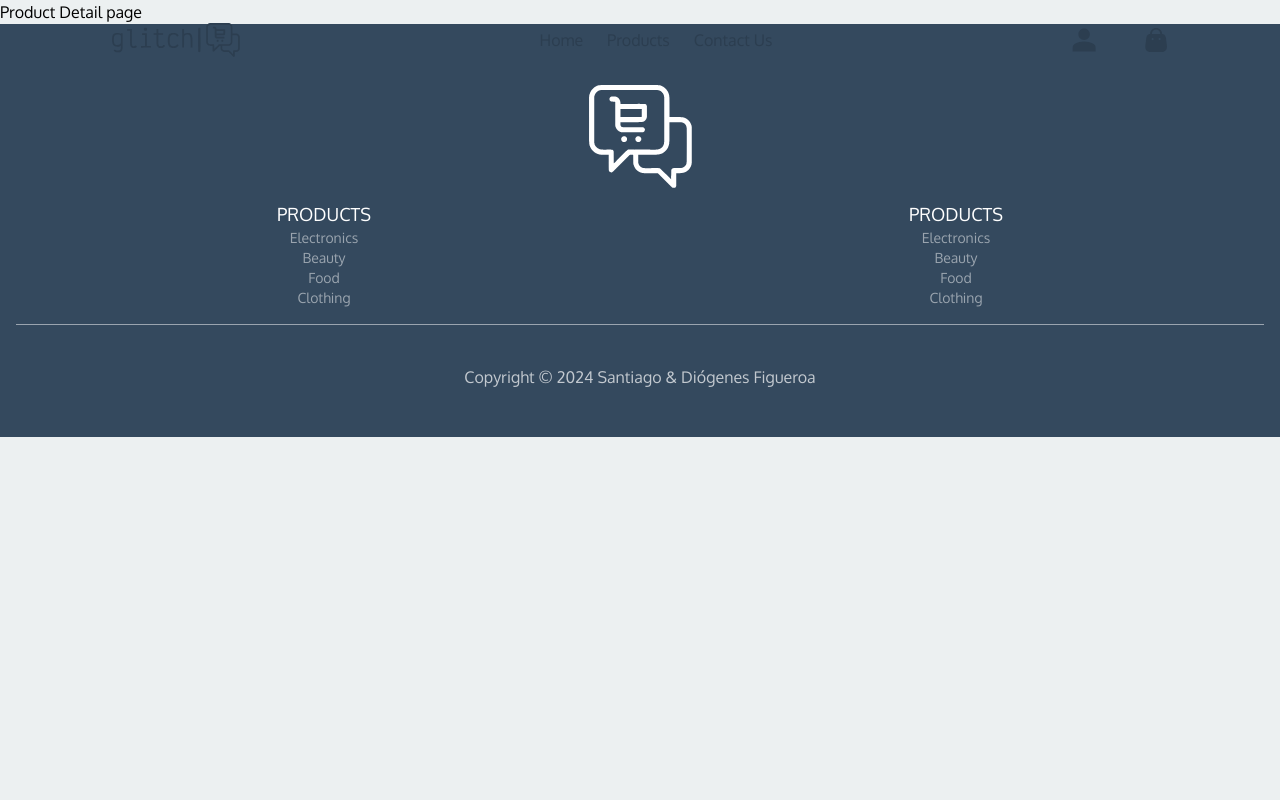
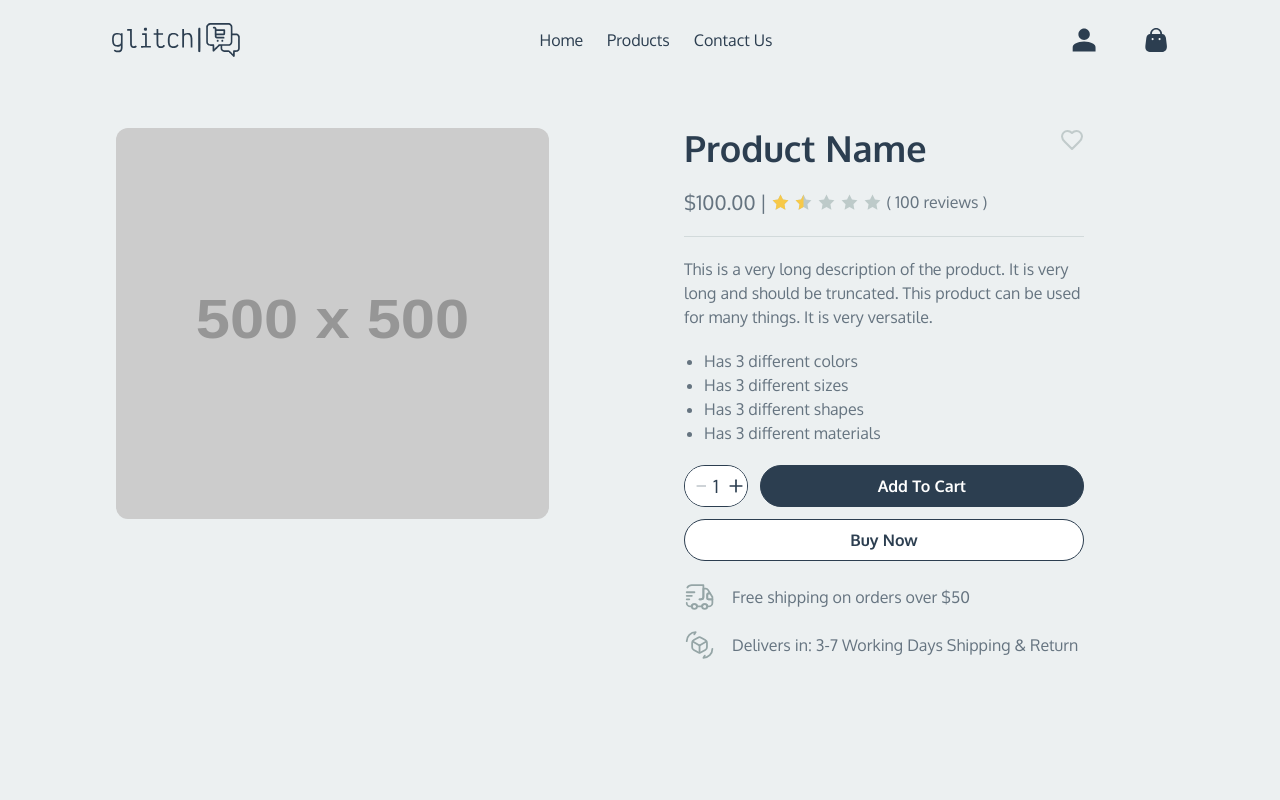
Before and after one commit to santiagofv36/choreo-competition, a React (Vite) app in the folder client/: page /products/1 in a window 1280 px wide. Shown: the top 800 px of the page. Built offline with nearby package versions, Linux system fonts and the light colour scheme.

Commit message:
feat(client): ✨ Product Detail almost done

```diff
--- a/client/src/pages/product/ProductDetail.tsx
+++ b/client/src/pages/product/ProductDetail.tsx
@@ -1,5 +1,223 @@
 import React from 'react';
+import { useParams } from 'react-router';
+import Layout from '../../components/Layout';
+import { Heart, Minus, Plus, Star, StarHalf } from 'lucide-react';
+import Button from '../../components/inputs/Button';
+import TruckIcon from '../../components/icons/TruckIcon';
+import PackageIcon from '../../components/icons/PackageIcon';
+
+interface Product {
+  id: string;
+  name: string;
+  price: number;
+  description: string;
+  rating: number;
+  numRatings?: number;
+  isLiked?: boolean;
+  detailedDescription: string[];
+  src?: string;
+  stock: number;
+}
+
+const simulateGetProduct = async (id: string): Promise<Product> => {
+  return {
+    id,
+    name: 'Product Name',
+    price: 100,
+    description:
+      'This is a very long description of the product. It is very long and should be truncated. This product can be used for many things. It is very versatile.',
+    rating: 1.5,
+    numRatings: 100,
+    isLiked: !true,
+    detailedDescription: [
+      'Has 3 different colors',
+      'Has 3 different sizes',
+      'Has 3 different shapes',
+      'Has 3 different materials',
+    ],
+    src: 'https://via.placeholder.com/500',
+    stock: 10,
+  };
+};
 
 export default function ProductDetailPage() {
-  return <div>Product Detail page</div>;
+  const { id } = useParams();
+
+  const [product, setProduct] = React.useState<Product>();
+
+  const [ammount, setAmmount] = React.useState<number>(1);
+
+  const min = React.useMemo(() => ammount === 1, [ammount]);
+
+  const max = React.useMemo(
+    () => ammount === product?.stock,
+    [ammount, product?.stock]
+  );
+
+  const handleLike = () => {
+    setProduct(
+      () =>
+        product && {
+          ...product,
+          isLiked: !product.isLiked,
+        }
+    );
+    handleSaveLike(product as Product);
+  };
+
+  const handleSaveLike = (product: Product) => {
+    console.log(product);
+  };
+
+  React.useEffect(() => {
+    simulateGetProduct(id as string).then((product) => {
+      setProduct(product);
+    });
+  }, [id]);
+  return (
+    <Layout>
+      <div className="flex flex-col gap-4 xl:flex-row">
+        <div id="left" className="flex w-full h-4/5">
+          <img
+            src={product?.src ?? 'https://via.placeholder.com/500'}
+            alt="Product Name"
+            className="w-full md:size-5/6 lg:size-11/12 rounded-xl"
+          />
+        </div>
+        {/* Name & Heart */}
+        <div id="right" className="flex flex-col gap-5 w-full md:px-0 lg:px-20">
+          <div className="flex justify-between w-full">
+            <h1 className="lg:text-4xl text-lg font-bold text-primary ">
+              {product?.name}
+            </h1>
+            <Heart
+              role="button"
+              className="text-border-color/50 hover:text-rose-500"
+              fill={product?.isLiked ? '#ff0000' : 'none'}
+              onClick={handleLike}
+            />
+          </div>
+          {/* Price & ratings */}
+          <div className="flex gap-1 items-center">
+            <h2 className="text-primary/70 text-xl">
+              ${product?.price.toFixed(2)}
+            </h2>
+            <span className="text-xl text-primary/70">|</span>
+            <div className="flex relative gap-1 items-center">
+              {Array.from({ length: 5 }, () => (
+                <Star fill="#95a9a688" size={19} className="text-transparent" />
+              ))}
+              <div className="flex gap-1 absolute top-[2.5px]">
+                {/* If the rating is a decimal and the decimal is above .5 render a StarHalf */}
+                {Array.from(
+                  {
+                    length:
+                      Math.floor(product?.rating ?? 0) > 5
+                        ? 5
+                        : Math.floor(product?.rating ?? 0),
+                  },
+                  (_, idx) => (
+                    <Star
+                      fill="#f7c948"
+                      size={19}
+                      key={idx}
+                      className="text-transparent"
+                    />
+                  )
+                )}
+                {(product?.rating ?? 0) <= 5 &&
+                  (product?.rating ?? 0) % 1 >= 0.5 && (
+                    <StarHalf
+                      fill="#f7c948"
+                      size={19}
+                      className="text-transparent"
+                    />
+                  )}
+              </div>
+              <span className="text-primary/70">
+                ( {product?.numRatings} review
+                {(product?.numRatings ?? 0) > 0 ? 's' : ''} )
+              </span>
+            </div>
+          </div>
+          <div className="h-[1px] w-full  bg-border-color/30" />
+          <p className="text-primary/70">{product?.description}</p>
+          {/* Detailed Description */}
+          <div className="flex flex-col gap-2">
+            <ul className="list-disc pl-5">
+              {product?.detailedDescription.map((detail, idx) => (
+                <li key={idx} className="text-primary/70">
+                  {detail}
+                </li>
+              ))}
+            </ul>
+          </div>
+          {/* Ammount & add to cart */}
+          <div className="flex flex-col gap-3 w-full">
+            <div className="flex items-center gap-3 w-full justify-center">
+              <div className="flex w-2/6 lg:w-1/5 border border-primary rounded-full text-sm justify-between items-center h-[42px]">
+                <button
+                  onClick={() => setAmmount((prev) => prev - 1)}
+                  className={`w-1/3 text-center bg-white group-hover:bg-primary group-hover:text-white transition-all duration-300 ease-in-out font-semibold text-sm lg:text-base  rounded-full h-full rounded-r-none ${
+                    min ? 'pointer-events-none' : ''
+                  }
+                  ${min ? 'disabled:text-primary/50' : ''}
+                `}
+                  disabled={min}
+                >
+                  <Minus
+                    size={20}
+                    className={`group-hover:text-white transition-all duration-300 ease-in-out ml-1 lg:ml-2
+                    ${min ? 'text-primary/30' : 'text-primary'}
+                  `}
+                  />
+                </button>
+                <span
+                  className={`bg-white size-full flex justify-center items-center text-lg ${
+                    max ? 'text-rose-500' : 'text-primary'
+                  }`}
+                  title={max ? 'Max Stock' : ''}
+                >
+                  {ammount}
+                </span>
+                <button
+                  onClick={() => setAmmount((prev) => prev + 1)}
+                  className={`w-1/3 text-center bg-white group-hover:bg-primary group-hover:text-white transition-all duration-300 ease-in-out font-semibold text-sm lg:text-base  rounded-full h-full rounded-l-none ${
+                    max ? 'pointer-events-none' : ''
+                  }
+                  ${max ? 'disabled:text-primary/50' : ''}
+                `}
+                  disabled={max}
+                >
+                  <Plus
+                    size={20}
+                    className={`group-hover:text-white transition-all duration-300 ease-in-out mr-1 lg:mr-2
+                    ${max ? 'text-primary/30' : 'text-primary'}
+                  `}
+                  />
+                </button>
+              </div>
+              <Button onClick={() => {}} text="Add To Cart" />
+            </div>
+            <Button onClick={() => {}} variant="secondary" text="Buy Now" />
+          </div>
+          {/* Shipping */}
+          <div className="flex flex-col gap-4">
+            <div className="flex gap-4 justify-start items-center">
+              <TruckIcon className="size-8 text-border-color" />
+              <span className="text-primary/70">
+                Free shipping on orders over $50
+              </span>
+            </div>
+            <div className="flex gap-4 justify-start items-center">
+              <PackageIcon className="size-8 text-border-color" />
+              <span className="text-primary/70">
+                Delivers in: 3-7 Working Days Shipping & Return
+              </span>
+            </div>
+          </div>
+        </div>
+      </div>
+    </Layout>
+  );
 }
```
